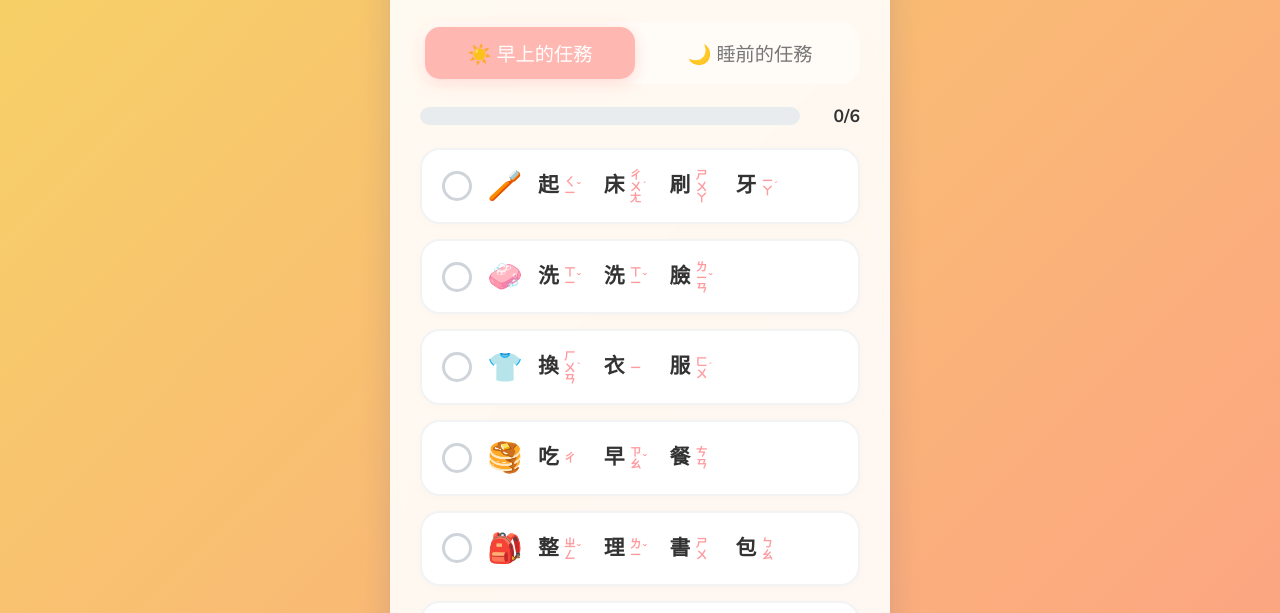
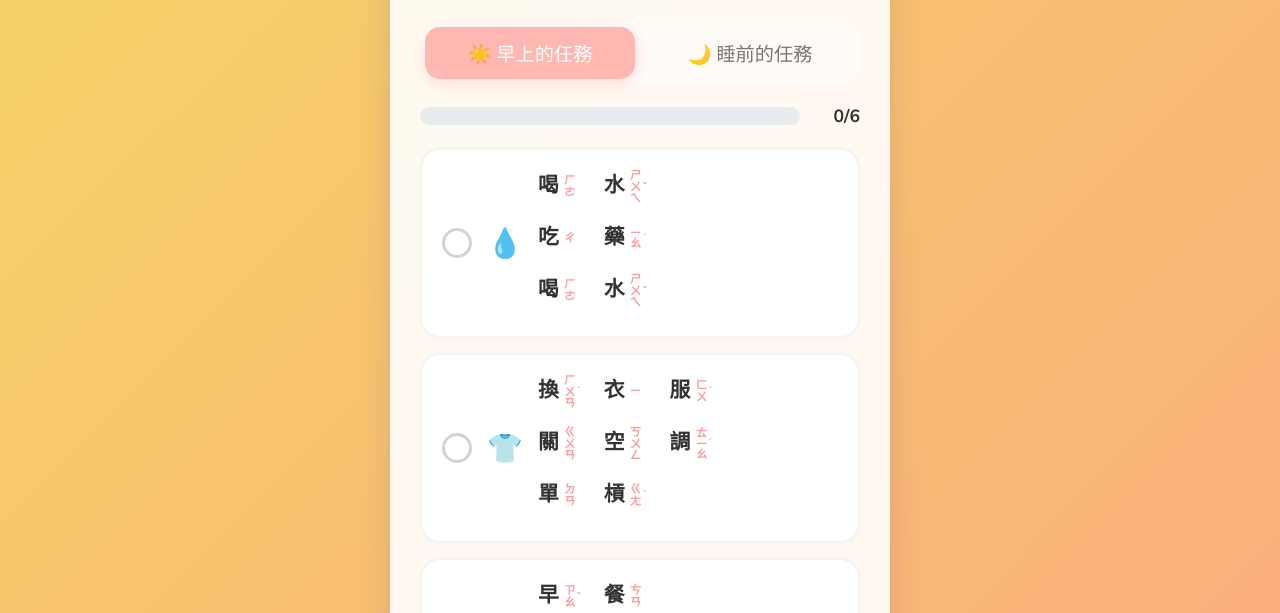
Before and after one commit to vicjuan/kids-daily-routine, a plain HTML site: page index.html in a window 1280 px wide. Shown: the part 137-750 px from the top of the page. Drawn offline with nearby package versions, Linux system fonts and the light colour scheme.

Commit message:
Add multiline morning and evening tasks with custom Zhuyin

```diff
--- a/script.js
+++ b/script.js
@@ -2,21 +2,20 @@ document.addEventListener('DOMContentLoaded', () => {
     // Defines the tasks for morning and evening
     const tasks = {
         morning: [
-            { id: 'm1', text: '<ruby>起<rt>ㄑㄧ<span class="tone">ˇ</span></rt></ruby><ruby>床<rt>ㄔㄨㄤ<span class="tone">ˊ</span></rt></ruby><ruby>刷<rt>ㄕㄨㄚ</rt></ruby><ruby>牙<rt>ㄧㄚ<span class="tone">ˊ</span></rt></ruby>', icon: '🪥' },
-            { id: 'm2', text: '<ruby>洗<rt>ㄒㄧ<span class="tone">ˇ</span></rt></ruby><ruby>洗<rt>ㄒㄧ<span class="tone">ˇ</span></rt></ruby><ruby>臉<rt>ㄌㄧㄢ<span class="tone">ˇ</span></rt></ruby>', icon: '🧼' },
-            { id: 'm3', text: '<ruby>換<rt>ㄏㄨㄢ<span class="tone">ˋ</span></rt></ruby><ruby>衣<rt>ㄧ</rt></ruby><ruby>服<rt>ㄈㄨ<span class="tone">ˊ</span></rt></ruby>', icon: '👕' },
-            { id: 'm4', text: '<ruby>吃<rt>ㄔ</rt></ruby><ruby>早<rt>ㄗㄠ<span class="tone">ˇ</span></rt></ruby><ruby>餐<rt>ㄘㄢ</rt></ruby>', icon: '🥞' },
-            { id: 'm5', text: '<ruby>整<rt>ㄓㄥ<span class="tone">ˇ</span></rt></ruby><ruby>理<rt>ㄌㄧ<span class="tone">ˇ</span></rt></ruby><ruby>書<rt>ㄕㄨ</rt></ruby><ruby>包<rt>ㄅㄠ</rt></ruby>', icon: '🎒' },
-            { id: 'm6', text: '<ruby>穿<rt>ㄔㄨㄢ</rt></ruby><ruby>鞋<rt>ㄒㄧㄝ<span class="tone">ˊ</span></rt></ruby><ruby>子<rt>ㄗ<span class="tone">˙</span></rt></ruby><ruby>出<rt>ㄔㄨ</rt></ruby><ruby>門<rt>ㄇㄣ<span class="tone">ˊ</span></rt></ruby>', icon: '👟' }
+            { id: 'm1', text: '<ruby>喝<rt>ㄏㄜ</rt></ruby><ruby>水<rt>ㄕㄨㄟ<span class="tone">ˇ</span></rt></ruby><br><ruby>吃<rt>ㄔ</rt></ruby><ruby>藥<rt>ㄧㄠ<span class="tone">ˋ</span></rt></ruby><br><ruby>喝<rt>ㄏㄜ</rt></ruby><ruby>水<rt>ㄕㄨㄟ<span class="tone">ˇ</span></rt></ruby>', icon: '💧' },
+            { id: 'm2', text: '<ruby>換<rt>ㄏㄨㄢ<span class="tone">ˋ</span></rt></ruby><ruby>衣<rt>ㄧ</rt></ruby><ruby>服<rt>ㄈㄨ<span class="tone">ˊ</span></rt></ruby><br><ruby>關<rt>ㄍㄨㄢ</rt></ruby><ruby>空<rt>ㄎㄨㄥ</rt></ruby><ruby>調<rt>ㄊㄧㄠ<span class="tone">ˊ</span></rt></ruby><br><ruby>單<rt>ㄉㄢ</rt></ruby><ruby>槓<rt>ㄍㄤ<span class="tone">ˋ</span></rt></ruby>', icon: '👕' },
+            { id: 'm3', text: '<ruby>早<rt>ㄗㄠ<span class="tone">ˇ</span></rt></ruby><ruby>餐<rt>ㄘㄢ</rt></ruby><br><ruby>收<rt>ㄕㄡ</rt></ruby><ruby>餐<rt>ㄘㄢ</rt></ruby><ruby>碗<rt>ㄨㄢ<span class="tone">ˇ</span></rt></ruby><br><ruby>收<rt>ㄕㄡ</rt></ruby><ruby>水<rt>ㄕㄨㄟ<span class="tone">ˇ</span></rt></ruby><ruby>壺<rt>ㄏㄨ<span class="tone">ˊ</span></rt></ruby>', icon: '🥞' },
+            { id: 'm4', text: '<ruby>坐<rt>ㄗㄨㄛ<span class="tone">ˋ</span></rt></ruby><ruby>馬<rt>ㄇㄚ<span class="tone">ˇ</span></rt></ruby><ruby>桶<rt>ㄊㄨㄥ<span class="tone">ˇ</span></rt></ruby><br><ruby>刷<rt>ㄕㄨㄚ</rt></ruby><ruby>牙<rt>ㄧㄚ<span class="tone">ˊ</span></rt></ruby><br><ruby>洗<rt>ㄒㄧ<span class="tone">ˇ</span></rt></ruby><ruby>臉<rt>ㄌㄧㄢ<span class="tone">ˇ</span></rt></ruby>', icon: '🚽' },
+            { id: 'm5', text: '<ruby>穿<rt>ㄔㄨㄢ</rt></ruby><ruby>襪<rt>ㄨㄚ<span class="tone">ˋ</span></rt></ruby><ruby>子<rt>ㄗ<span class="tone">˙</span></rt></ruby><br><ruby>穿<rt>ㄔㄨㄢ</rt></ruby><ruby>外<rt>ㄨㄞ<span class="tone">ˋ</span></rt></ruby><ruby>套<rt>ㄊㄠ<span class="tone">ˋ</span></rt></ruby><br><ruby>戴<rt>ㄉㄞ<span class="tone">ˋ</span></rt></ruby><ruby>口<rt>ㄎㄡ<span class="tone">ˇ</span></rt></ruby><ruby>罩<rt>ㄓㄠ<span class="tone">ˋ</span></rt></ruby>', icon: '🧥' },
+            { id: 'm6', text: '<ruby>背<rt>ㄅㄟ</rt></ruby><ruby>書<rt>ㄕㄨ</rt></ruby><ruby>包<rt>ㄅㄠ</rt></ruby><br><ruby>到<rt>ㄉㄠ<span class="tone">ˋ</span></rt></ruby><ruby>滅<rt>ㄇㄧㄝ<span class="tone">ˋ</span></rt></ruby><ruby>火<rt>ㄏㄨㄛ<span class="tone">ˇ</span></rt></ruby><ruby>器<rt>ㄑㄧ<span class="tone">ˋ</span></rt></ruby><ruby>旁<rt>ㄆㄤ<span class="tone">ˊ</span></rt></ruby><ruby>穿<rt>ㄔㄨㄢ</rt></ruby><ruby>鞋<rt>ㄒㄧㄝ<span class="tone">ˊ</span></rt></ruby>', icon: '👟' }
         ],
         evening: [
-            { id: 'e1', text: '<ruby>吃<rt>ㄔ</rt></ruby><ruby>晚<rt>ㄨㄢ<span class="tone">ˇ</span></rt></ruby><ruby>餐<rt>ㄘㄢ</rt></ruby>', icon: '🍲' },
-            { id: 'e2', text: '<ruby>洗<rt>ㄒㄧ<span class="tone">ˇ</span></rt></ruby><ruby>澡<rt>ㄗㄠ<span class="tone">ˇ</span></rt></ruby><ruby>香<rt>ㄒㄧㄤ</rt></ruby><ruby>香<rt>ㄒㄧㄤ</rt></ruby>', icon: '🛁' },
-            { id: 'e3', text: '<ruby>睡<rt>ㄕㄨㄟ<span class="tone">ˋ</span></rt></ruby><ruby>前<rt>ㄑㄧㄢ<span class="tone">ˊ</span></rt></ruby><ruby>刷<rt>ㄕㄨㄚ</rt></ruby><ruby>牙<rt>ㄧㄚ<span class="tone">ˊ</span></rt></ruby>', icon: '🪥' },
-            { id: 'e4', text: '<ruby>整<rt>ㄓㄥ<span class="tone">ˇ</span></rt></ruby><ruby>理<rt>ㄌㄧ<span class="tone">ˇ</span></rt></ruby><ruby>書<rt>ㄕㄨ</rt></ruby><ruby>包<rt>ㄅㄠ</rt></ruby>', icon: '🎒' },
-            { id: 'e5', text: '<ruby>準<rt>ㄓㄨㄣ<span class="tone">ˇ</span></rt></ruby><ruby>備<rt>ㄅㄟ<span class="tone">ˋ</span></rt></ruby><ruby>明<rt>ㄇㄧㄥ<span class="tone">ˊ</span></rt></ruby><ruby>天<rt>ㄊㄧㄢ</rt></ruby><ruby>的<rt>ㄉㄜ<span class="tone">˙</span></rt></ruby><ruby>衣<rt>ㄧ</rt></ruby><ruby>服<rt>ㄈㄨ<span class="tone">ˊ</span></rt></ruby>', icon: '👚' },
-            { id: 'e6', text: '<ruby>聽<rt>ㄊㄧㄥ</rt></ruby><ruby>故<rt>ㄍㄨ<span class="tone">ˋ</span></rt></ruby><ruby>事<rt>ㄕ<span class="tone">ˋ</span></rt></ruby> / <ruby>閱<rt>ㄩㄝ<span class="tone">ˋ</span></rt></ruby><ruby>讀<rt>ㄉㄨ<span class="tone">ˊ</span></rt></ruby>', icon: '📖' },
-            { id: 'e7', text: '<ruby>上<rt>ㄕㄤ<span class="tone">ˋ</span></rt></ruby><ruby>床<rt>ㄔㄨㄤ<span class="tone">ˊ</span></rt></ruby><ruby>睡<rt>ㄕㄨㄟ<span class="tone">ˋ</span></rt></ruby><ruby>覺<rt>ㄐㄧㄠ<span class="tone">ˋ</span></rt></ruby>', icon: '🛌' }
+            { id: 'e1', text: '<ruby>喝<rt>ㄏㄜ</rt></ruby><ruby>水<rt>ㄕㄨㄟ<span class="tone">ˇ</span></rt></ruby><br><ruby>吃<rt>ㄔ</rt></ruby><ruby>藥<rt>ㄧㄠ<span class="tone">ˋ</span></rt></ruby><br><ruby>喝<rt>ㄏㄜ</rt></ruby><ruby>水<rt>ㄕㄨㄟ<span class="tone">ˇ</span></rt></ruby><br><ruby>整<rt>ㄓㄥ<span class="tone">ˇ</span></rt></ruby><ruby>理<rt>ㄌㄧ<span class="tone">ˇ</span></rt></ruby><ruby>書<rt>ㄕㄨ</rt></ruby><ruby>包<rt>ㄅㄠ</rt></ruby>', icon: '🎒' },
+            { id: 'e2', text: '<ruby>坐<rt>ㄗㄨㄛ<span class="tone">ˋ</span></rt></ruby><ruby>馬<rt>ㄇㄚ<span class="tone">ˇ</span></rt></ruby><ruby>桶<rt>ㄊㄨㄥ<span class="tone">ˇ</span></rt></ruby><br><ruby>刷<rt>ㄕㄨㄚ</rt></ruby><ruby>牙<rt>ㄧㄚ<span class="tone">ˊ</span></rt></ruby>', icon: '🪥' },
+            { id: 'e3', text: '<ruby>拿<rt>ㄋㄚ<span class="tone">ˊ</span></rt></ruby><ruby>乾<rt>ㄍㄢ</rt></ruby><ruby>淨<rt>ㄐㄧㄥ<span class="tone">ˋ</span></rt></ruby><ruby>衣<rt>ㄧ</rt></ruby><ruby>服<rt>ㄈㄨ<span class="tone">ˊ</span></rt></ruby><br><ruby>放<rt>ㄈㄤ<span class="tone">ˋ</span></rt></ruby><ruby>髒<rt>ㄗㄤ</rt></ruby><ruby>衣<rt>ㄧ</rt></ruby><ruby>進<rt>ㄐㄧㄣ<span class="tone">ˋ</span></rt></ruby><ruby>洗<rt>ㄒㄧ<span class="tone">ˇ</span></rt></ruby><ruby>衣<rt>ㄧ</rt></ruby><ruby>籃<rt>ㄌㄢ<span class="tone">ˊ</span></rt></ruby>', icon: '🧺' },
+            { id: 'e4', text: '<ruby>用<rt>ㄩㄥ<span class="tone">ˋ</span></rt></ruby><ruby>力<rt>ㄌㄧ<span class="tone">ˋ</span></rt></ruby><ruby>擦<rt>ㄘㄚ</rt></ruby><ruby>乾<rt>ㄍㄢ</rt></ruby><ruby>身<rt>ㄕㄣ</rt></ruby><ruby>體<rt>ㄊㄧ<span class="tone">ˇ</span></rt></ruby><br><ruby>吹<rt>ㄔㄨㄟ</rt></ruby><ruby>頭<rt>ㄊㄡ<span class="tone">ˊ</span></rt></ruby><ruby>髮<rt>ㄈㄚ<span class="tone">ˇ</span></rt></ruby><br><ruby>穿<rt>ㄔㄨㄢ</rt></ruby><ruby>衣<rt>ㄧ</rt></ruby><ruby>服<rt>ㄈㄨ<span class="tone">ˊ</span></rt></ruby>', icon: '🛁' },
+            { id: 'e5', text: '<ruby>算<rt>ㄙㄨㄢ<span class="tone">ˋ</span></rt></ruby><ruby>金<rt>ㄐㄧㄣ</rt></ruby><ruby>幣<rt>ㄅㄧ<span class="tone">ˋ</span></rt></ruby><br><ruby>檢<rt>ㄐㄧㄢ<span class="tone">ˇ</span></rt></ruby><ruby>查<rt>ㄔㄚ<span class="tone">ˊ</span></rt></ruby><ruby>指<rt>ㄓ<span class="tone">ˇ</span></rt></ruby><ruby>甲<rt>ㄐㄧㄚ<span class="tone">ˇ</span></rt></ruby><br><ruby>用<rt>ㄩㄥ<span class="tone">ˋ</span></rt></ruby><ruby>牙<rt>ㄧㄚ<span class="tone">ˊ</span></rt></ruby><ruby>線<rt>ㄒㄧㄢ<span class="tone">ˋ</span></rt></ruby>', icon: '🪙' },
+            { id: 'e6', text: '<ruby>關<rt>ㄍㄨㄢ</rt></ruby><ruby>大<rt>ㄉㄚ<span class="tone">ˋ</span></rt></ruby><ruby>燈<rt>ㄉㄥ</rt></ruby><br><ruby>按<rt>ㄢ<span class="tone">ˋ</span></rt></ruby><ruby>摩<rt>ㄇㄛ<span class="tone">ˊ</span></rt></ruby><ruby>吹<rt>ㄔㄨㄟ</rt></ruby><ruby>熄<rt>ㄒㄧ<span class="tone">ˊ</span></rt></ruby><ruby>蠟<rt>ㄌㄚ<span class="tone">ˋ</span></rt></ruby><ruby>燭<rt>ㄓㄨ<span class="tone">ˊ</span></rt></ruby>', icon: '🕯️' }
         ]
     };
 
--- a/style.css
+++ b/style.css
@@ -77,6 +77,7 @@ ruby {
     ruby-position: over;
     ruby-align: center;
     margin-right: 1.3em; /* Greatly increase space so the Bopomofo + Tone Marks don't crowd the next character */
+    margin-bottom: 0.5em; /* Add vertical spacing for multiline wrapped phrases */
 }
 rt {
     font-size: 0.55em;
```
